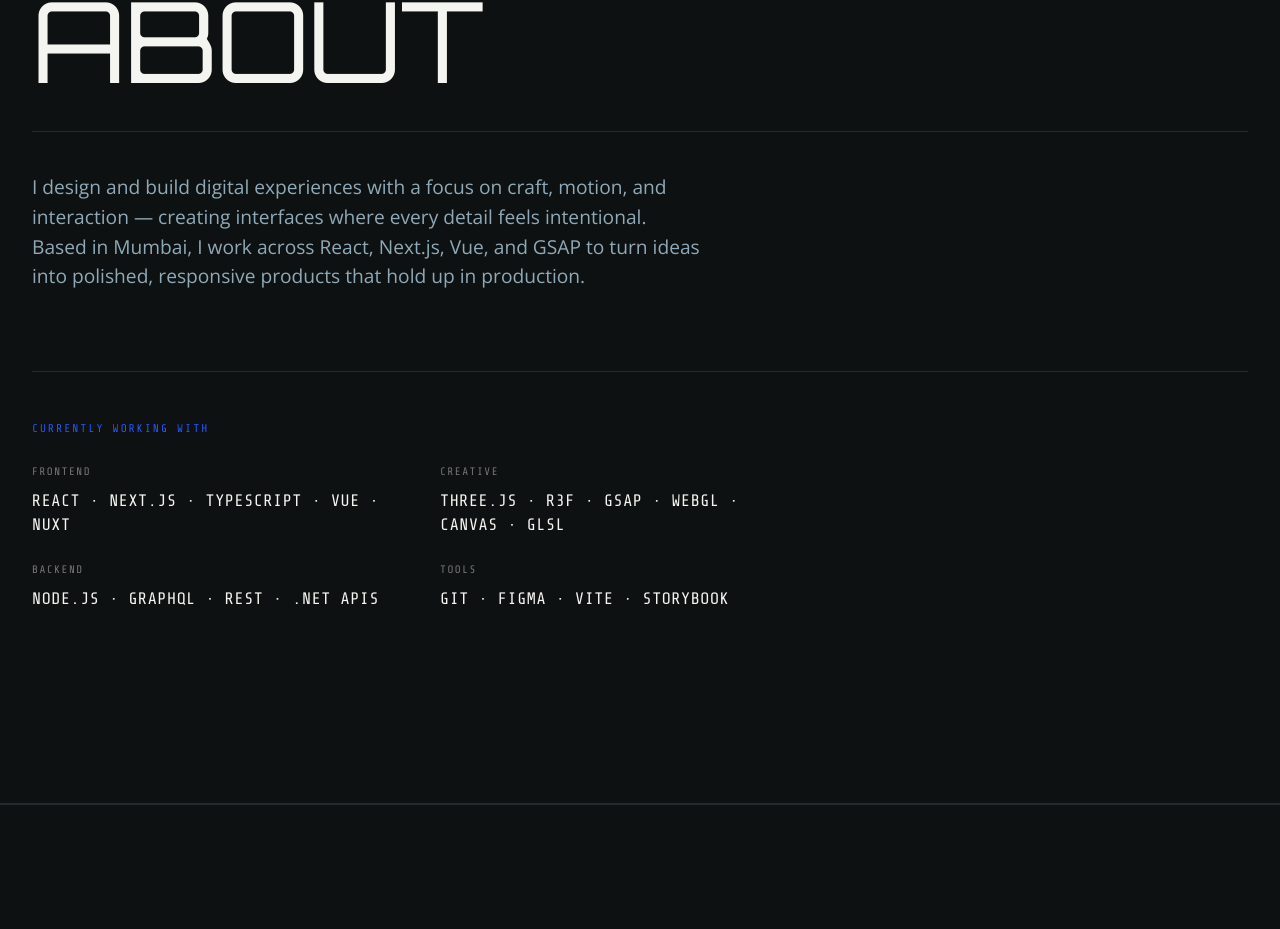
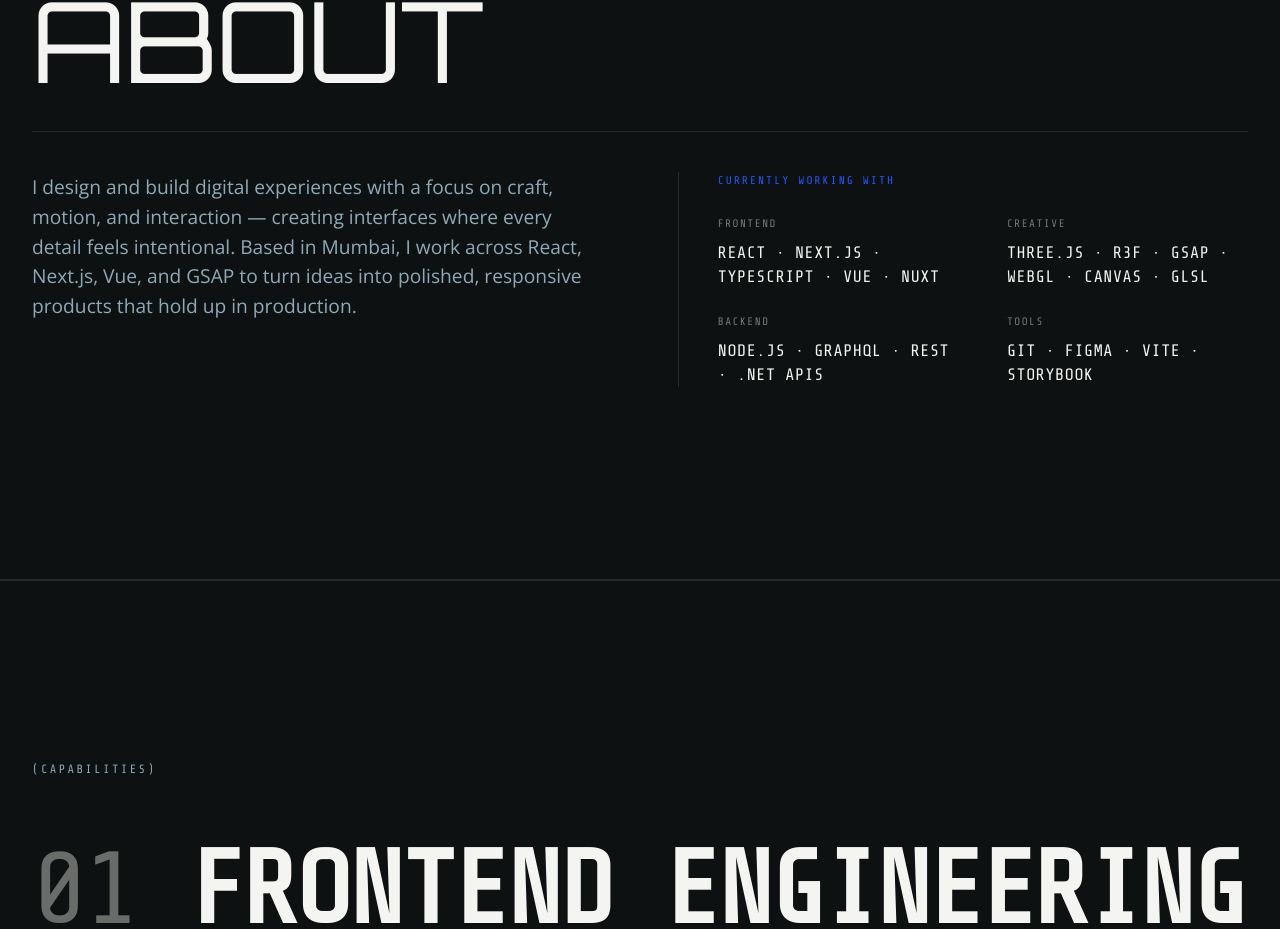
Before and after one commit to m-jadhav19/personal-portfolio, a Next.js app: page / in a window 1280 px wide. Shown: the part 3919-4848 px from the top of the page. Built offline with nearby package versions, Linux system fonts and the light colour scheme.

Commit message:
Put the About copy and current stack side by side
Co-authored-by: Mandar Jadhav <m-jadhav19@users.noreply.github.com>

```diff
--- a/components/About/About.module.css
+++ b/components/About/About.module.css
@@ -37,6 +37,13 @@
   text-transform: uppercase;
 }
 
+.body {
+  display: grid;
+  grid-template-columns: minmax(0, 1fr) minmax(0, 1fr);
+  align-items: start;
+  gap: clamp(2.5rem, 6vw, 6rem);
+}
+
 .copy {
   max-width: 42rem;
   margin: 0;
@@ -48,9 +55,8 @@
 }
 
 .stack {
-  margin-top: clamp(3rem, 8vw, 5rem);
-  padding-top: clamp(2rem, 4vw, 3rem);
-  border-top: 1px solid var(--border);
+  padding-left: clamp(1.5rem, 3vw, 3rem);
+  border-left: 1px solid var(--border);
 }
 
 .stackLabel {
@@ -87,6 +93,21 @@
   line-height: 1.45;
 }
 
+@media (max-width: 900px) {
+  .body {
+    grid-template-columns: 1fr;
+    gap: 0;
+  }
+
+  .stack {
+    margin-top: clamp(3rem, 8vw, 5rem);
+    padding-top: clamp(2rem, 4vw, 3rem);
+    padding-left: 0;
+    border-top: 1px solid var(--border);
+    border-left: 0;
+  }
+}
+
 @media (max-width: 767px) {
   .stackGrid {
     grid-template-columns: 1fr;
--- a/components/About/About.tsx
+++ b/components/About/About.tsx
@@ -57,6 +57,7 @@ export function About() {
 
         <ScrambleText as="h2" text="About" className={styles.heading} />
 
+        <div className={styles.body}>
           <p className={styles.copy}>{portfolio.aboutCopy}</p>
 
           <div ref={stackRef} className={styles.stack}>
@@ -77,6 +78,7 @@ export function About() {
             </div>
           </div>
         </div>
+      </div>
     </section>
   );
 }
```
Lines whose indentation alone changed are shown as unchanged.
